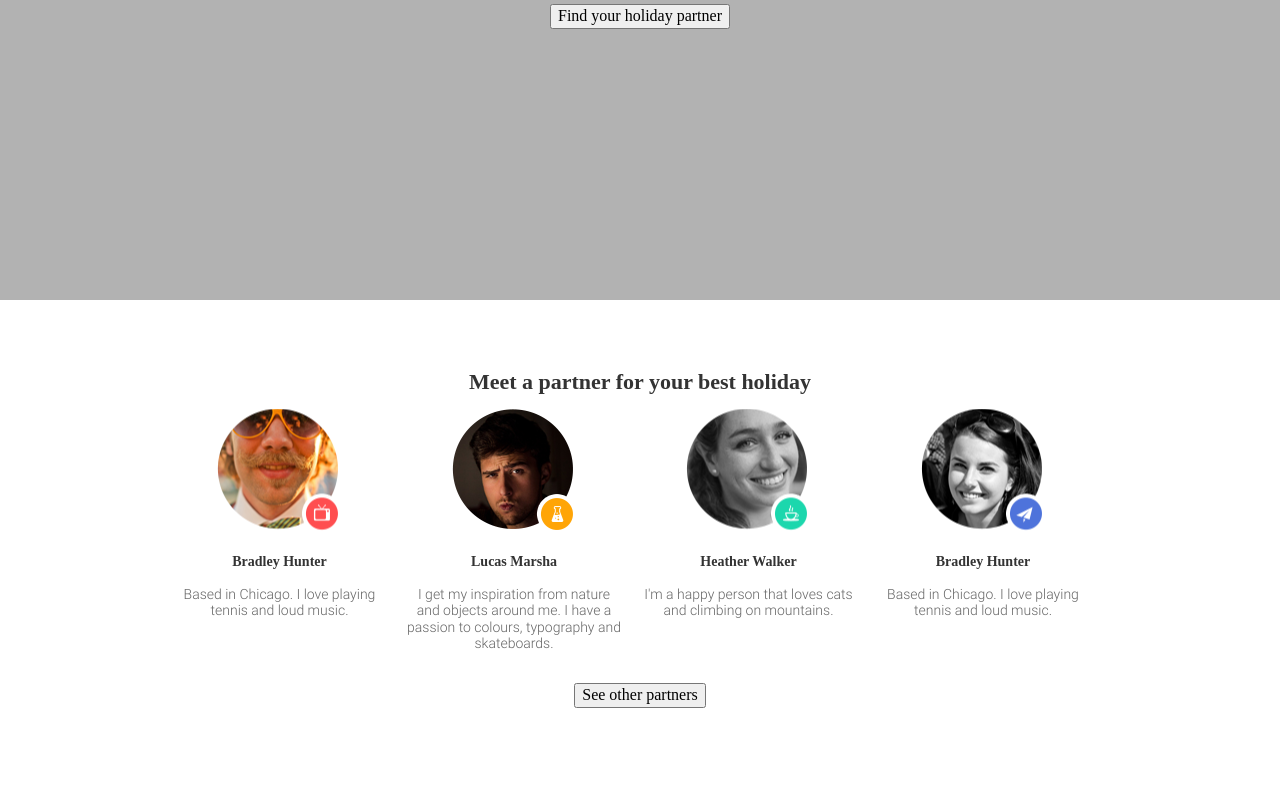
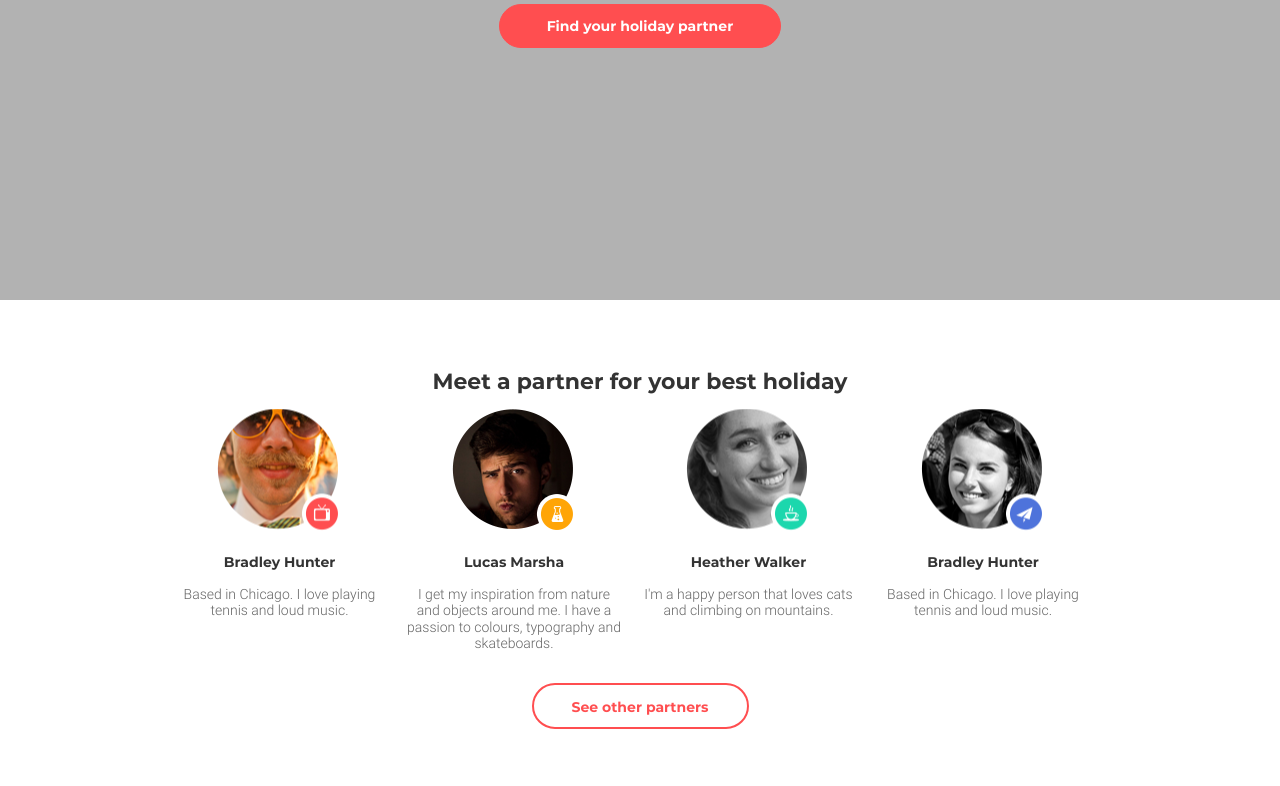
Before and after one commit to Stanfed/goit-fe-course, a plain HTML site: page module-08/index.html in a window 1280 px wide. Shown: the part 400-1186 px from the top of the page. Before the commit the page ends 1165 px from the top, so only its background shows below. Drawn offline with Linux system fonts and the light colour scheme.

Commit message:
change module-08

```diff
--- a/module-08/css/fonts.css
+++ b/module-08/css/fonts.css
@@ -1,10 +1,19 @@
+/* montserrat-700 - latin_latin-ext */
+@font-face {
+    font-family: 'Montserrat';
+    font-style: normal;
+    font-weight: 700;
+    src: local('Montserrat Bold'), local('Montserrat-Bold'),
+         url('../fonts/montserrat-v14-latin_latin-ext/montserrat-v14-latin_latin-ext-700.woff2') format('woff2'), /* Chrome 26+, Opera 23+, Firefox 39+ */
+         url('../fonts/montserrat-v14-latin_latin-ext/montserrat-v14-latin_latin-ext-700.woff') format('woff'); /* Chrome 6+, Firefox 3.6+, IE 9+, Safari 5.1+ */
+}
+
 /* roboto-300 - latin */
 @font-face {
-  font-family: "Roboto";
-  font-style: normal;
-  font-weight: 300;
-  src: local("Roboto Light"), local("Roboto-Light"),
-    url("../fonts/roboto-v20-latin/roboto-v20-latin-300.woff2") format("woff2"),
-    /* Chrome 26+, Opera 23+, Firefox 39+ */
-      url("../fonts/roboto-v20-latin/roboto-v20-latin-300.woff") format("woff"); /* Chrome 6+, Firefox 3.6+, IE 9+, Safari 5.1+ */
+    font-family: 'Roboto';
+    font-style: normal;
+    font-weight: 300;
+    src: local('Roboto Light'), local('Roboto-Light'),
+         url('../fonts/roboto-v20-latin/roboto-v20-latin-300.woff2') format('woff2'), /* Chrome 26+, Opera 23+, Firefox 39+ */
+         url('../fonts/roboto-v20-latin/roboto-v20-latin-300.woff') format('woff'); /* Chrome 6+, Firefox 3.6+, IE 9+, Safari 5.1+ */
 }
--- a/module-08/css/style.css
+++ b/module-08/css/style.css
@@ -7,8 +7,7 @@
     height: 540px;
     min-width: 320px;
     box-sizing: border-box;
-  background: linear-gradient(rgba(0, 0, 0, 0.3), rgba(0, 0, 0, 0.3)),
-    url("../img/header__background-mobile.jpg") center center no-repeat;
+    background:  linear-gradient(rgba(0, 0, 0, 0.3), rgba(0, 0, 0, 0.3)), url("../img/header__background-mobile.jpg") center center no-repeat;
     background-size: cover;
 }
 
@@ -28,14 +27,18 @@
 .logo {
     margin: 0;
     padding: 0;
+
+
 }
 
 .logo-link {
     text-decoration: none;
     color: #ffffff;
+    font-family: 'Montserrat';
     font-size: 20px;
     font-weight: 700;
     text-transform: uppercase;
+    letter-spacing: 1px;
 }
 
 .logo-link:hover {
@@ -58,9 +61,11 @@
     border: none;
 
     color: #ffffff;
+    font-family: 'Montserrat';
     font-size: 14px;
     font-weight: 700;
     border: 2px solid transparent;
+
 }
 
 .log-in__btn {
@@ -69,11 +74,28 @@
     padding: 11px 15px;
     background: none;
     border: none;
+
     color: #ffffff;
+    font-family: 'Montserrat';
     font-size: 14px;
     font-weight: 700;
     border: 2px solid transparent;
+
 }
+
+.log-in:hover .log-in__btn{
+    border: 2px solid #fff;
+    border-radius: 30px;
+}
+
+.sign-up:hover .sign-up__btn {
+    border: 2px solid #fff;
+    border-radius: 30px;
+}
+
+
+
+
 
 .share {
     padding-top: 40px;
@@ -86,7 +108,9 @@
     padding: 0;
     text-align: center;
     padding-bottom: 20px;
+
     color: #ffffff;
+    font-family: 'Montserrat';
     font-size: 30px;
     font-weight: 700;
     text-transform: uppercase;
@@ -97,12 +121,37 @@
     padding-top: 20px;
     width: 217px;
     margin: auto;
+
     text-transform: none;
     color: #ffffff;
-  font-family: "Roboto";
+    font-family: 'Roboto';
     font-size: 18px;
     font-weight: 300;
 }
+
+.header__btn {
+    margin: 0;
+    padding: 0;
+    padding: 13px 47px;
+    background-color: #ff4e50;
+    border: 1px solid #ff4e50;
+    border-radius: 30px;
+
+
+    color: #ffffff;
+    font-family: 'Montserrat';
+    font-size: 14px;
+    font-weight: 700;
+}
+
+.header__btn:hover {
+    background-color: #c22123;
+    border: 1px solid #c22123;
+}
+
+
+
+
 
 .partners {
     display: flex;
@@ -117,6 +166,7 @@
     margin: 0;
     padding-bottom: 15px;
     color: #333333;
+    font-family: 'Montserrat';
     font-size: 22px;
     font-weight: 700;
 }
@@ -131,6 +181,7 @@
 .partner-name {
     margin: 0;
     color: #333333;
+    font-family: 'Montserrat';
     font-size: 14px;
     font-weight: 700;
     padding-top: 20px;
@@ -140,14 +191,14 @@
 .partner-bio {
     margin: 0;
     color: #666666;
-  font-family: "Roboto";
+    font-family: 'Roboto';
     font-size: 14px;
     font-weight: 300;
     padding-bottom: 29px;
 }
 
 .hunter::before {
-  content: "";
+    content: '';
     display: block;
     height: 125px;
     background-image: url(../img/member-pic-1.png);
@@ -156,7 +207,7 @@
 }
 
 .marsha::before {
-  content: "";
+    content: '';
     display: block;
     height: 125px;
     background-image: url(../img/member-pic-2.png);
@@ -165,7 +216,7 @@
 }
 
 .walker::before {
-  content: "";
+    content: '';
     display: block;
     height: 125px;
     background-image: url(../img/member-pic-3.png);
@@ -174,7 +225,7 @@
 }
 
 .bradley::before {
-  content: "";
+    content: '';
     display: block;
     height: 125px;
     background-image: url(../img/member-pic-4.png);
@@ -182,11 +233,33 @@
     background-position: center;
 }
 
-@media (min-width: 768px) {
+.see-other {
+    color: #ff4e50;
+    font-family: 'Montserrat';
+    font-size: 14px;
+    font-weight: 700;
+
+    padding: 14px 0 12px;
+    border: 2px solid #ff4e50;
+    border-radius: 24px;
+    background-color: #fff;
+    width: 217px;
+}
+
+.see-other:hover {
+    background-color: #ff4e50;
+    color: #fff;
+}
+
+
+
+
+/* Медия запросы */
+
+@media (min-width:768px) {
     .image-section {
         /* background-image: url(../img/header__background-tablet.jpg), linear-gradient(#000, #000); */
-    background: linear-gradient(rgba(0, 0, 0, 0.3), rgba(0, 0, 0, 0.3)),
-      url("../img/header__background-tablet.jpg") center center no-repeat;
+        background:  linear-gradient(rgba(0, 0, 0, 0.3), rgba(0, 0, 0, 0.3)), url("../img/header__background-tablet.jpg") center center no-repeat;
         background-size: cover;
         width: 100%;
         height: 700px;
@@ -195,6 +268,7 @@
     .header-inner {
         flex-direction: row;
         height: 100%;
+
     }
 
     .container {
@@ -226,10 +300,10 @@
     }
 }
 
+
 @media (min-width: 940px) {
     .image-section {
-    background: linear-gradient(rgba(0, 0, 0, 0.3), rgba(0, 0, 0, 0.3)),
-      url("../img/header__background-desktop.jpg") center center no-repeat;
+        background:  linear-gradient(rgba(0, 0, 0, 0.3), rgba(0, 0, 0, 0.3)), url("../img/header__background-desktop.jpg") center center no-repeat;
         background-size: cover;
     }
 
```
Also changed, not shown: module-08/fonts/montserrat-v14-latin_latin-ext/montserrat-v14-latin_latin-ext-700.svg (added), module-08/fonts/montserrat-v14-latin_latin-ext/montserrat-v14-latin_latin-ext-700.ttf (added), module-08/fonts/montserrat-v14-latin_latin-ext/montserrat-v14-latin_latin-ext-700.woff (added), module-08/fonts/montserrat-v14-latin_latin-ext/montserrat-v14-latin_latin-ext-700.woff2 (added), 1 other file. Lines whose indentation alone changed are shown as unchanged.
